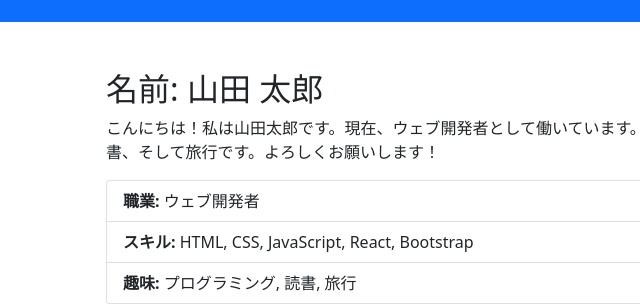
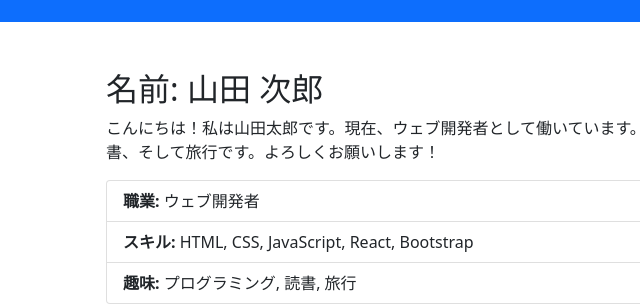
Before and after one commit to YoshiyukiObara/yoshiyukiobara.github.io, a plain HTML site: page index.html in a window 1280 px wide. Shown: the part 130-435 px from the top of the page, 166-806 px from the left. Drawn offline with nearby package versions, Linux system fonts and the light colour scheme.

Commit message:
commit from Yaguchi

```diff
--- a/index.html
+++ b/index.html
@@ -15,7 +15,7 @@
     <div class="container my-5">
         <div class="row">
             <div class="col-md-8 offset-2">
-                <h2>名前: 山田 太郎</h2>
+                <h2>名前: 山田 次郎</h2>
                 <p>こんにちは！私は山田太郎です。現在、ウェブ開発者として働いています。趣味はプログラミング、読書、そして旅行です。よろしくお願いします！</p>
                 <ul class="list-group">
                     <li class="list-group-item"><strong>職業:</strong> ウェブ開発者</li>
```
